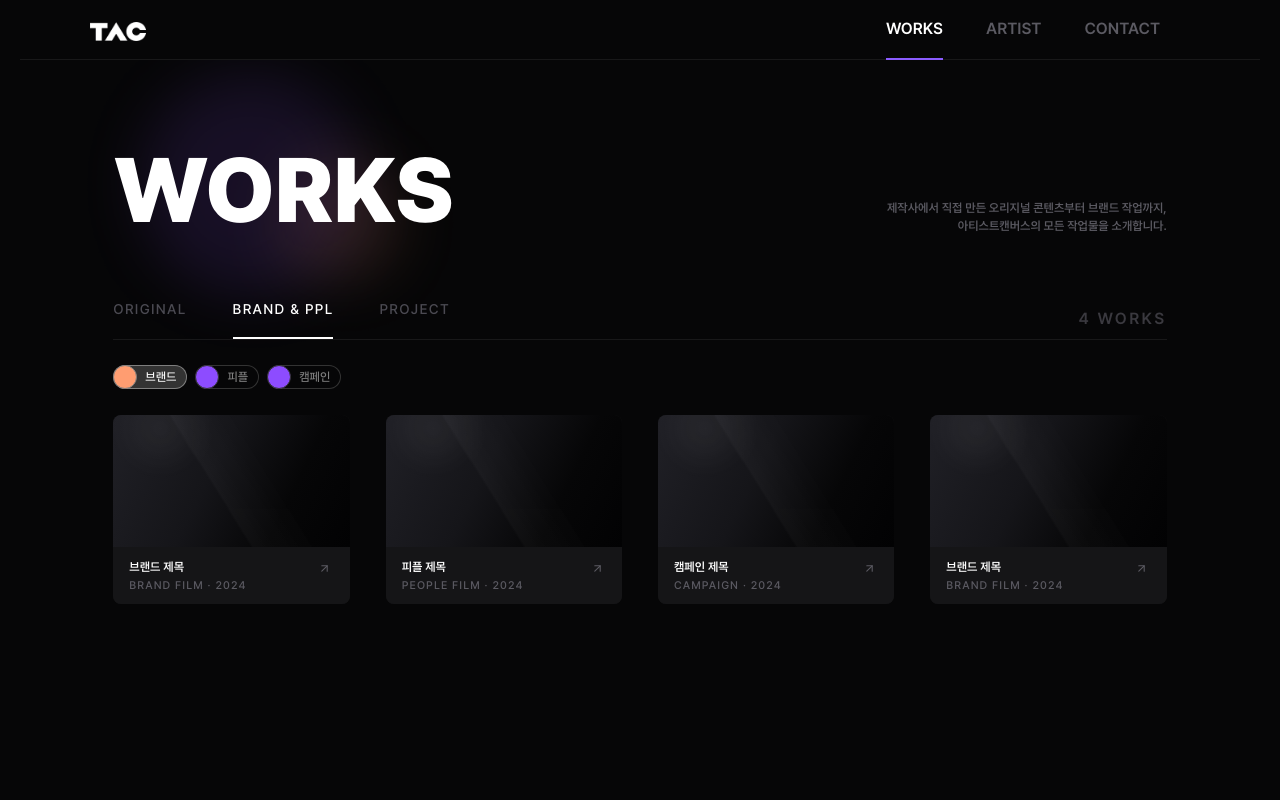
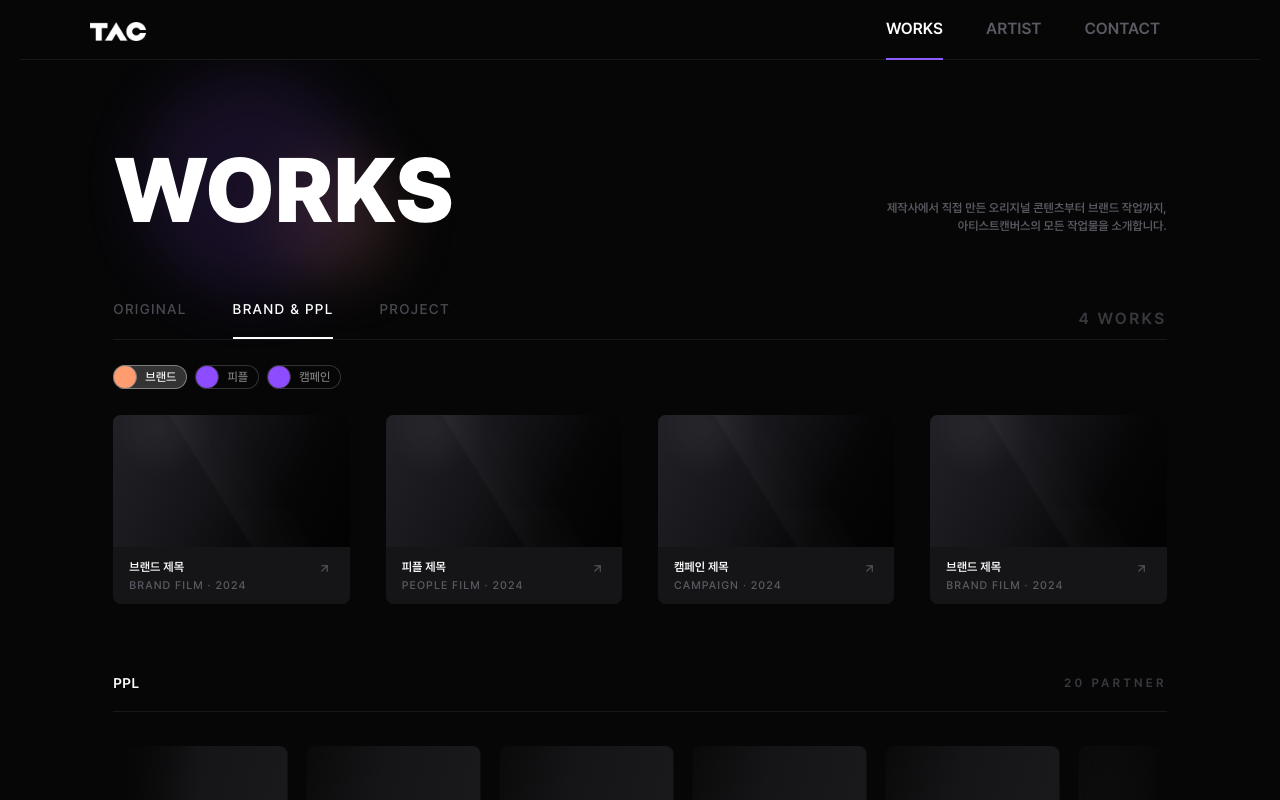
Before and after one commit to artistcanvas/TheArtistCanvas, a Next.js app: page /work in a window 1280 px wide. Both pictures are taken after a click on the tab "BRAND & PPL". Shown: the top 800 px of the page. Built offline with nearby package versions, Linux system fonts and the light colour scheme.

Commit message:
ppl section

```diff
--- a/app/_components/works/Works.tsx
+++ b/app/_components/works/Works.tsx
@@ -143,6 +143,8 @@ const worksByTab: Record<WorkTab, Work[]> = {
 
 const tabs = Object.keys(worksByTab) as WorkTab[];
 
+const pplPartners = Array.from({ length: 20 }, (_, index) => index + 1);
+
 export default function Works() {
   const [activeTab, setActiveTab] = useState<WorkTab>("Original");
   const [activeCategory, setActiveCategory] = useState("파란형");
@@ -245,6 +247,39 @@ export default function Works() {
             />
           ))}
         </div>
+
+        {activeTab === "Brand & ppl" ? (
+          <section className="mt-[48px] md:mt-[72px]" aria-label="PPL partners">
+            <div className="flex items-center justify-between border-b border-[#181819] pb-[21px]">
+              <h3 className="text-[14px] font-semibold uppercase leading-none tracking-[0.4px] text-white md:text-[clamp(14px,calc((16/1920)*100vw),16px)]">
+                PPL
+              </h3>
+              <p className="text-[12px] font-semibold uppercase leading-none tracking-[3.2px] text-[#3A393F] md:text-[clamp(12px,calc((14/1920)*100vw),14px)]">
+                20 PARTNER
+              </p>
+            </div>
+
+            <div className="relative mt-[34px] overflow-hidden">
+              <div
+                aria-hidden="true"
+                className="pointer-events-none absolute inset-y-0 left-0 z-10 w-[54px] bg-[linear-gradient(90deg,#060607_0%,rgba(6,6,7,0)_100%)] md:w-[84px]"
+              />
+              <div
+                aria-hidden="true"
+                className="pointer-events-none absolute inset-y-0 right-0 z-10 w-[54px] bg-[linear-gradient(270deg,#060607_0%,rgba(6,6,7,0)_100%)] md:w-[84px]"
+              />
+
+              <div className="ppl-carousel-track flex w-max gap-[12px] md:gap-[19px]">
+                {[...pplPartners, ...pplPartners].map((partner, index) => (
+                  <div
+                    key={`${partner}-${index}`}
+                    className="h-[48px] w-[118px] shrink-0 rounded-[8px] bg-[linear-gradient(105deg,#0A0A0B_0%,#151517_42%,#1A1A1D_100%)] md:h-[82px] md:w-[158px] lg:w-[174px]"
+                  />
+                ))}
+              </div>
+            </div>
+          </section>
+        ) : null}
       </div>
     </div>
   );
--- a/app/globals.css
+++ b/app/globals.css
@@ -106,6 +106,16 @@ body {
   }
 }
 
+@keyframes ppl-carousel-scroll {
+  from {
+    transform: translate3d(0, 0, 0);
+  }
+
+  to {
+    transform: translate3d(-50%, 0, 0);
+  }
+}
+
 .hero-purple-drop {
   opacity: 0;
   transform: scale(0);
@@ -164,6 +174,15 @@ body {
   opacity: 0;
 }
 
+.ppl-carousel-track {
+  animation: ppl-carousel-scroll 56s linear infinite;
+  will-change: transform;
+}
+
+.ppl-carousel-track:hover {
+  animation-play-state: paused;
+}
+
 .hero-drops-ready .hero-purple-drop {
   animation-name: hero-purple-drop-inflate;
 }
@@ -185,6 +204,10 @@ body {
     animation: none;
   }
 
+  .ppl-carousel-track {
+    animation: none;
+  }
+
   .hero-drops-ready .hero-peach-drop::after {
     opacity: 1;
   }
```
